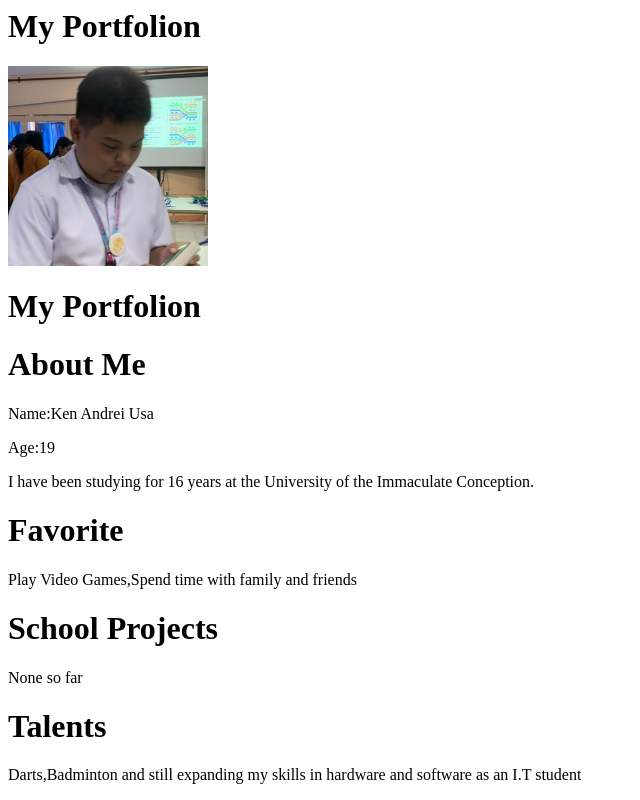
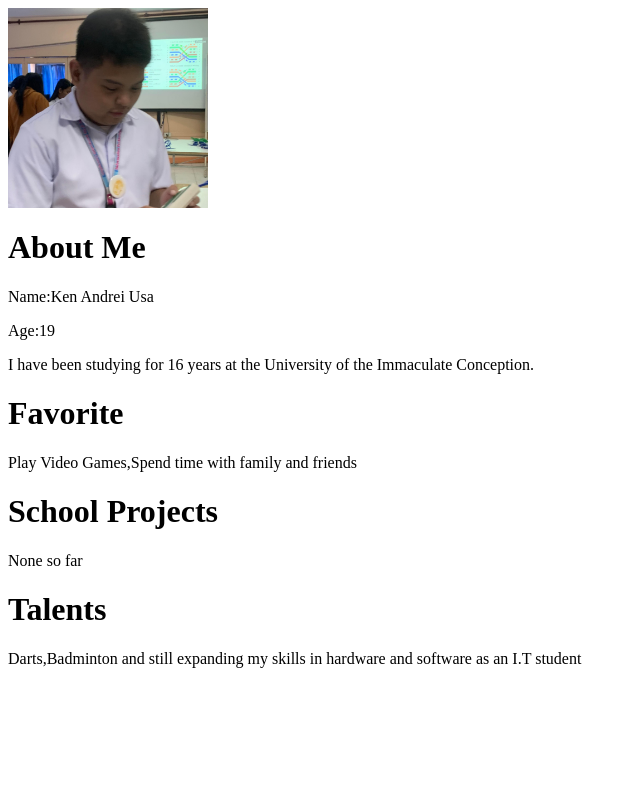
Before and after one commit to Kusa331/Kusa331.github.io, a plain HTML site: page index.html in a window 1280 px wide. Shown: the whole page, without its empty margins (0-640 px from the left). Drawn offline with Linux system fonts and the light colour scheme.

Commit message:
Update index.html

```diff
--- a/index.html
+++ b/index.html
@@ -11,14 +11,15 @@
         <meta name="viewport" content="width=device-width, initial-scale=1.0">
 
 
-        <h1> My Portfolion</h1>
+       <title>My Portfolio</title>
+
     </head>
 
     <img src=ken.jpg height="200">
 
     </head>
 
-    <h1> My Portfolion</h1>
+
 
         <h1>About Me</h1>
     <body>
```
